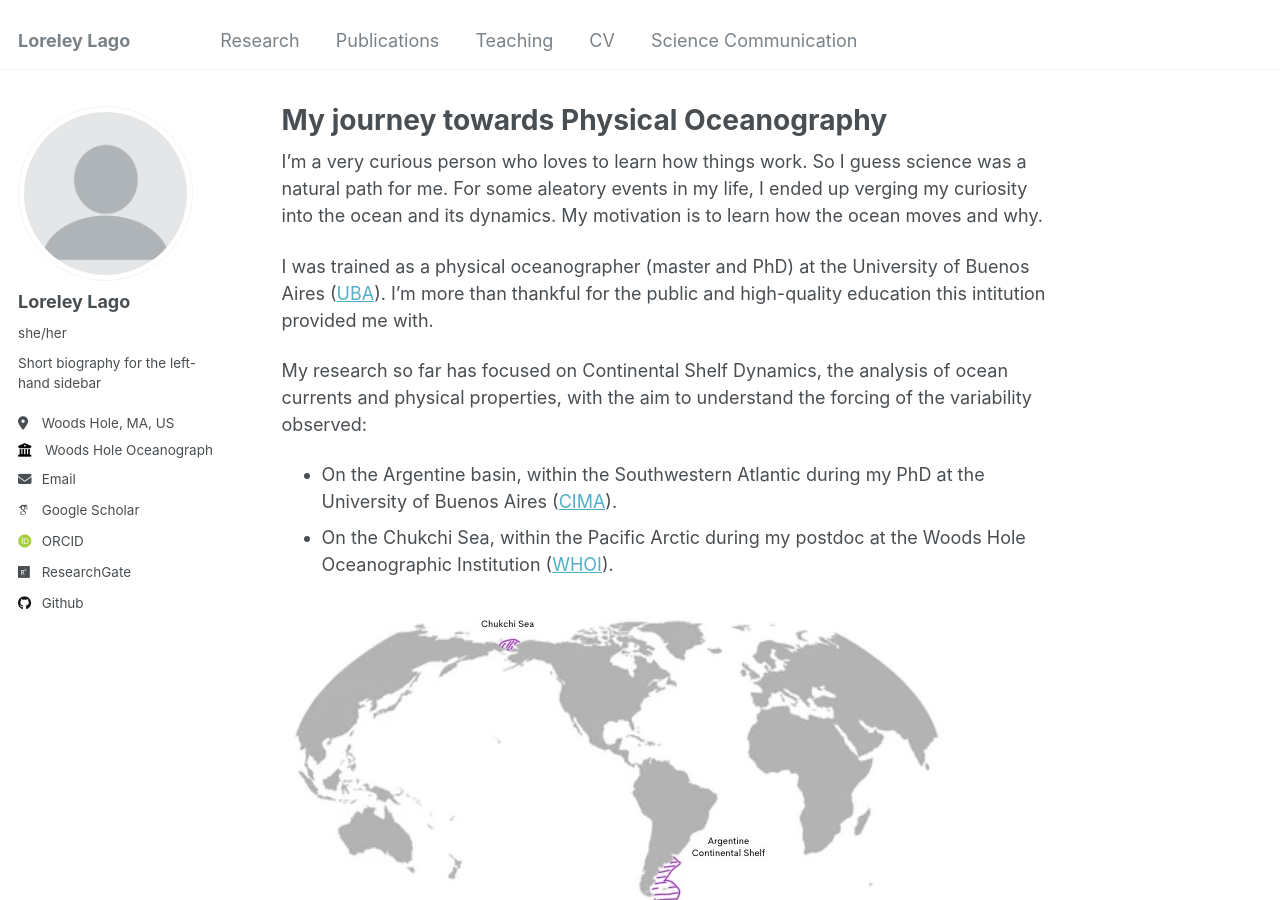
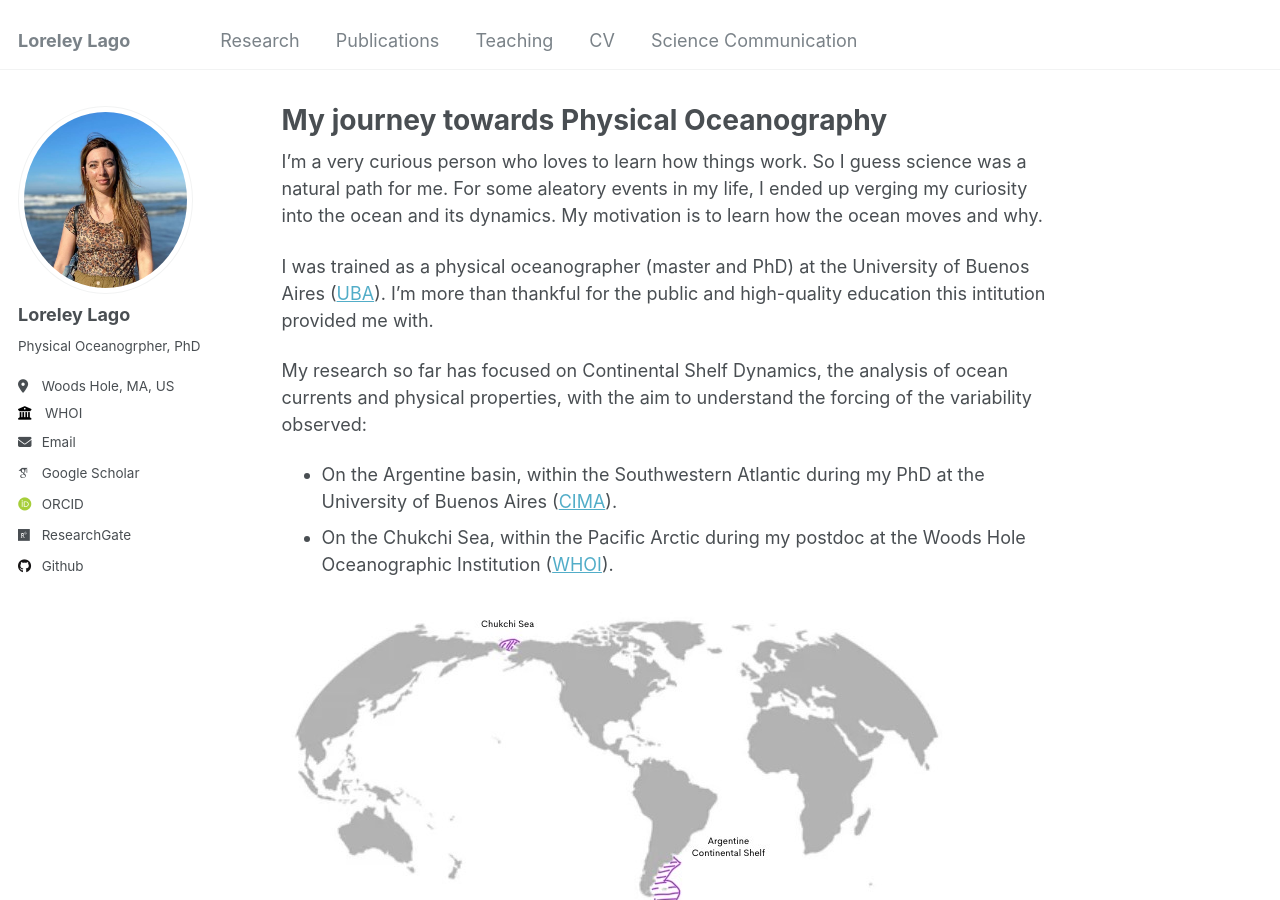
Before and after one commit to loreleylago/loreleylago.github.io, a Jekyll site: the page built from _pages/about.md, in a window 1280 px wide and 900 px high. Built offline with Jekyll 4.4.1, drawn with Linux system fonts in a browser that asks for light colours; some web fonts are replaced.

Commit message:
Update _config.yml

```diff
--- a/_config.yml
+++ b/_config.yml
@@ -21,12 +21,12 @@ repository               : "loreleylago/loreleylago.github.io"
 #               Additional customization can be done by editing /_includes/author-profile.html
 author:
   # Biographic information
-  avatar           : "profile.png"
+  avatar           : "https://loreleylago.github.io/files/Rory Lago.jpg"
   name             : "Loreley Lago"
-  pronouns         : "she/her"
-  bio              : "Short biography for the left-hand sidebar"
+  pronouns         : # "she/her"
+  bio              : "Physical Oceanogrpher, PhD"
   location         : "Woods Hole, MA, US"
-  employer         : "Woods Hole Oceanographic Institution (WHOI)"
+  employer         : "WHOI"
   uri              : # URL
   email            : "loreley.lago@whoi.edu"
 
```
